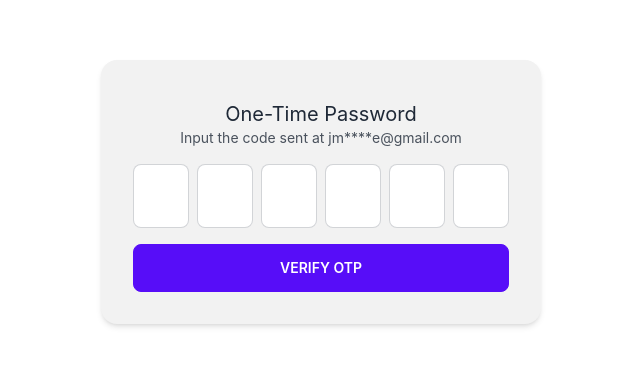
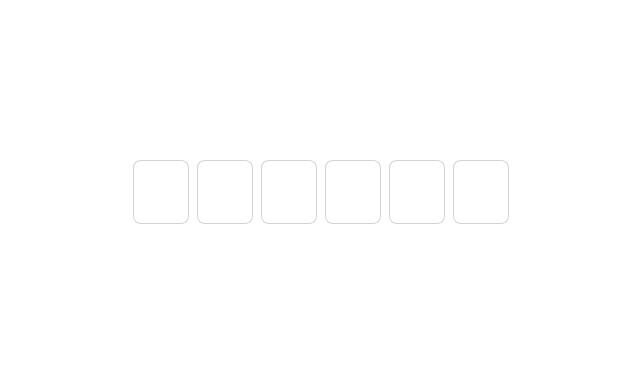
Before and after one commit to jmarioste/react-otp-input, a Next.js app: page / in a window 1280 px wide. Shown: the part 208-574 px from the top of the page, without its empty margins (319-959 px from the left). Built offline with nearby package versions, Linux system fonts and the light colour scheme.

Commit message:
Partial initial implementation

```diff
--- /dev/null
+++ b/components/OtpInputPartial.tsx
@@ -0,0 +1,74 @@
+import React, { useEffect } from "react";
+
+/**
+ * Let's borrow some props from HTML "input". More info below:
+ *
+ * [Pick Documentation](https://www.typescriptlang.org/docs/handbook/utility-types.html#picktype-keys)
+ *
+ * [How to extend HTML Elements](https://reacthustle.com/blog/how-to-extend-html-elements-in-react-typescript)
+ */
+type PartialInputProps = Pick<
+  React.ComponentPropsWithoutRef<"input">,
+  "className" | "style"
+>;
+
+type Props = {
+  /**
+   * full value of the otp input, up to {size} characters
+   */
+  value: string;
+  onChange(value: string): void;
+  /**
+   * Number of characters/input for this component
+   */
+  size?: number;
+  /**
+   * Validation pattern for each input.
+   * e.g: /[0-9]{1}/ for digits only or /[0-9a-zA-Z]{1}/ for alphanumeric
+   */
+  validationPattern?: RegExp;
+} & PartialInputProps;
+
+const OtpInput = (props: Props) => {
+  const {
+    //Set the default size to 6 characters
+    size = 6,
+    //Default validation is digits
+    validationPattern = /[0-9]{1}/,
+    value,
+    onChange,
+    className,
+    ...restProps
+  } = props;
+
+  // Create an array based on the size.
+  const arr = new Array(size).fill("-");
+  return (
+    <div className="flex gap-2">
+      {/* Map through the array and render input components */}
+      {arr.map((_, index) => {
+        return (
+          <input
+            key={index}
+            {...restProps}
+            /**
+             * Add some styling to the input using daisyUI + tailwind.
+             * Allows the user to override the classname for a different styling
+             */
+            className={
+              className || `input input-bordered px-0 text-center w-14 h-16`
+            }
+            type="text"
+            inputMode="numeric"
+            autoComplete="one-time-code"
+            pattern={validationPattern.source}
+            maxLength={6}
+            value={value.at(index) ?? ""}
+          />
+        );
+      })}
+    </div>
+  );
+};
+
+export default OtpInput;
--- a/pages/index.tsx
+++ b/pages/index.tsx
@@ -1,37 +1,18 @@
 import type { NextPage } from "next";
 import { useState } from "react";
-import OtpInput from "../components/OtpInput";
+import OtpInput from "../components/OtpInputPartial";
 
 const Home: NextPage = () => {
   const [otp, setOtp] = useState("");
   return (
     <div className="container">
       <div className="h-screen grid place-content-center bg-base-100">
-        <form
-          className="card shadow-md bg-base-200"
-          onSubmit={async (e) => {
-            e.preventDefault();
+        <OtpInput
+          value={otp}
+          onChange={(val) => {
+            setOtp(val);
           }}
-        >
-          <div className="card-body items-stretch text-center">
-            <div className="my-2">
-              <h2 className="text-xl"> One-Time Password</h2>
-              <p className="text-sm text-base-content/80">
-                {" "}
-                Input the code sent at jm****e@gmail.com
-              </p>
-            </div>
-            <OtpInput
-              value={otp}
-              onChange={(val) => {
-                setOtp(val);
-              }}
-            />
-            <button className="btn btn-primary mt-2" type="submit">
-              Verify OTP
-            </button>
-          </div>
-        </form>
+        />
       </div>
     </div>
   );
```
